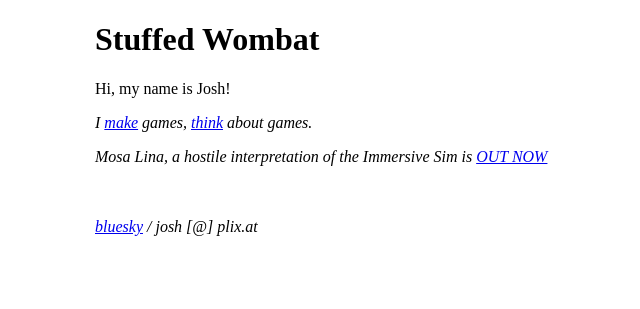
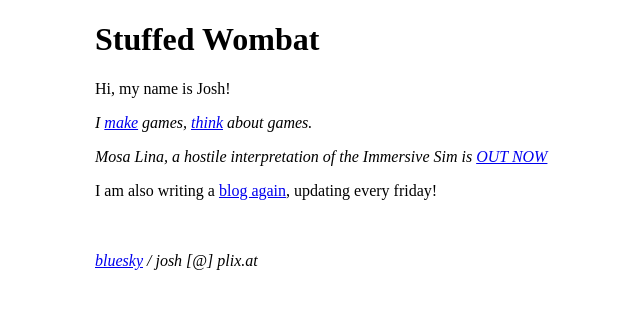
Before and after one commit to stuffedwombat/stuffedwombat.github.io, a Jekyll site: the page built from index.md, in a window 1280 px wide. Shown: the top 309 px of the page, without its empty margins (229-869 px from the left). Built offline with Jekyll 4.4.1, drawn with Linux system fonts in a browser that asks for light colours; our own code applies the rules of GitHub Pages for plain Markdown files; comment, search, counter and statistics services are not loaded.

Commit message:
Update index.md

```diff
--- a/index.md
+++ b/index.md
@@ -6,6 +6,7 @@ Hi, my name is Josh!<br>
 
 *Mosa Lina, a hostile interpretation of the Immersive Sim is [OUT NOW](https://store.steampowered.com/app/2477090/Mosa_Lina/)*
 
+I am also writing a [blog again](blog_again), updating every friday!
 
 <br><br>
 *[bluesky](https://bsky.app/profile/stuffedwomb.at) / josh [@] plix.at*
```
